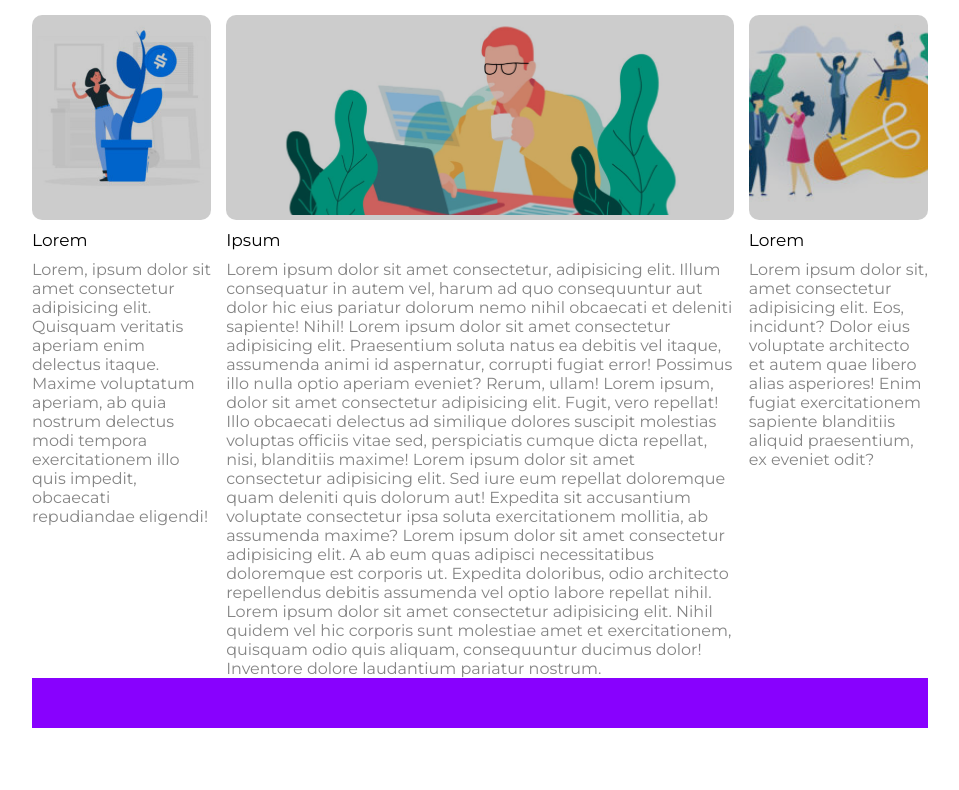
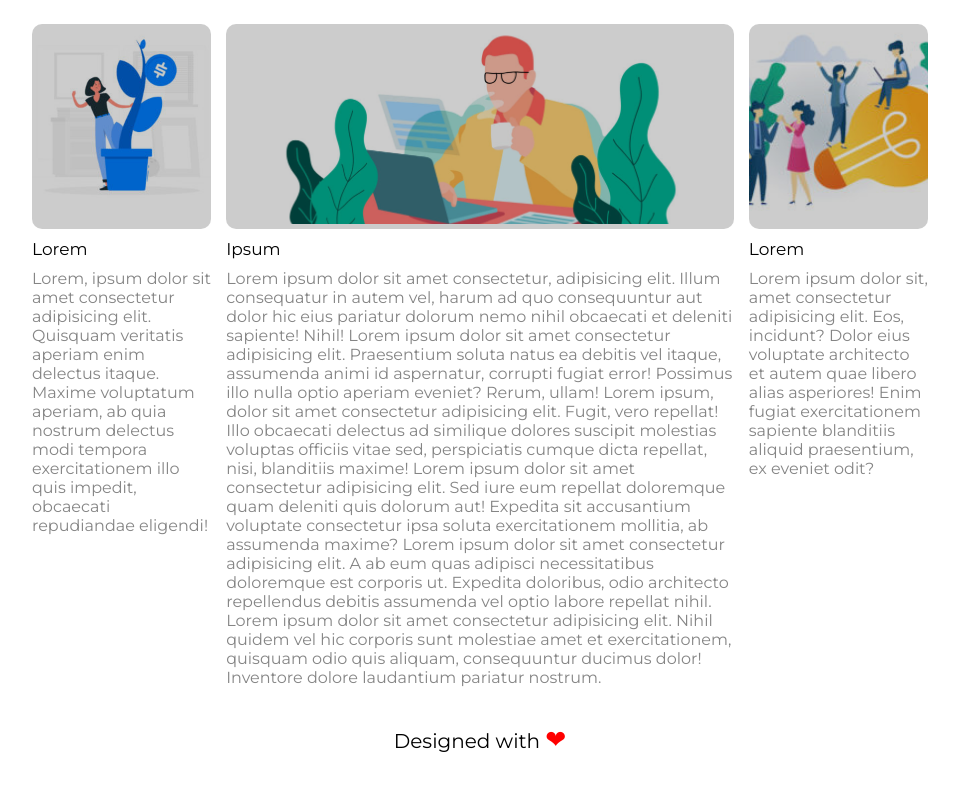
Before and after one commit to VitoMars/htmlcss-wp, a plain HTML site: page index.html in a window 1280 px wide. Shown: the part 818-1608 px from the top of the page, without its empty margins (160-1119 px from the left). Before the commit the page ends 1546 px from the top, so only its background shows below. Drawn offline with Linux system fonts and the light colour scheme.

Commit message:
Fine esercizio

```diff
--- a/css/style.css
+++ b/css/style.css
@@ -23,7 +23,8 @@ body {
 
 header img {
   height: 100px;
-  border-right: 1px solid grey;
+  margin-top: 1%;
+  border-right: 1px solid lightgrey;
   padding-right: 10px;
 }
 
@@ -76,12 +77,9 @@ nav li a {
   font-size: 28px;
 }
 
-/* Sezione blu */
-.contenitore_blu {
-  /* margin-top: 1%;
-  margin-bottom: 1%; */
+/* Sezione main */
+.contenitore_main {
   height: 400px;
-  /* background-color: #0086ff; */
 }
 
 .text_grey {
@@ -135,8 +133,16 @@ nav li a {
   font-size: 17px;
 }
 
-/* Sezione viola */
+/* Sezione Footer */
 footer {
+  margin-top: 3%;
+  margin-bottom: 3%;
   height: 50px;
-  background-color: #8801fe;
+  line-height: 50px;
+  text-align: center;
 }
+
+#heart {
+  color: red;
+  font-size: 25px;
+}
--- a/index.html
+++ b/index.html
@@ -44,9 +44,9 @@
             </div>
         </section>
 
-        <!-- Sezione blu -->
+        <!-- Sezione main -->
         <section>
-            <div class="contenitore_blu clearfix">
+            <div class="contenitore_main clearfix">
                 <div class="home">
                     <div>Leadership</div>
                     <p class="text_grey">Fertenum urna a libero tempus</p>
@@ -96,8 +96,9 @@
     <!-- Fine Main -->
 
     <!-- Footer -->
-    <!-- Sezione viola -->
-    <footer></footer>
+    <footer>
+            Designed with <span id="heart">❤</span>
+    </footer>
     <!-- Fine Footer -->
     </div>
 </body>
```
